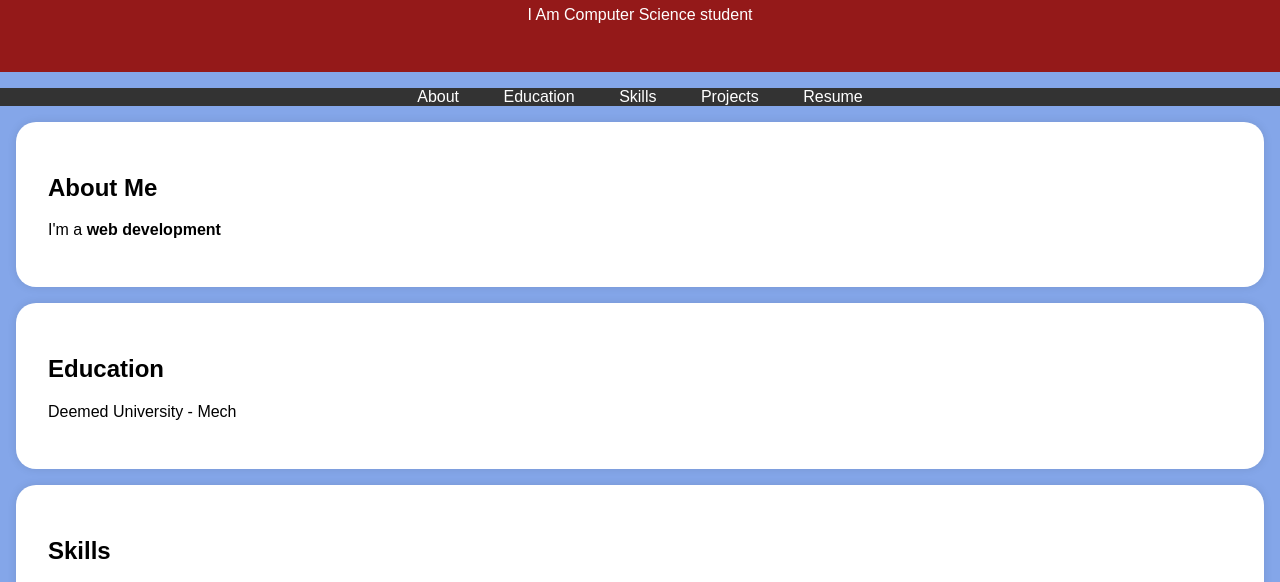
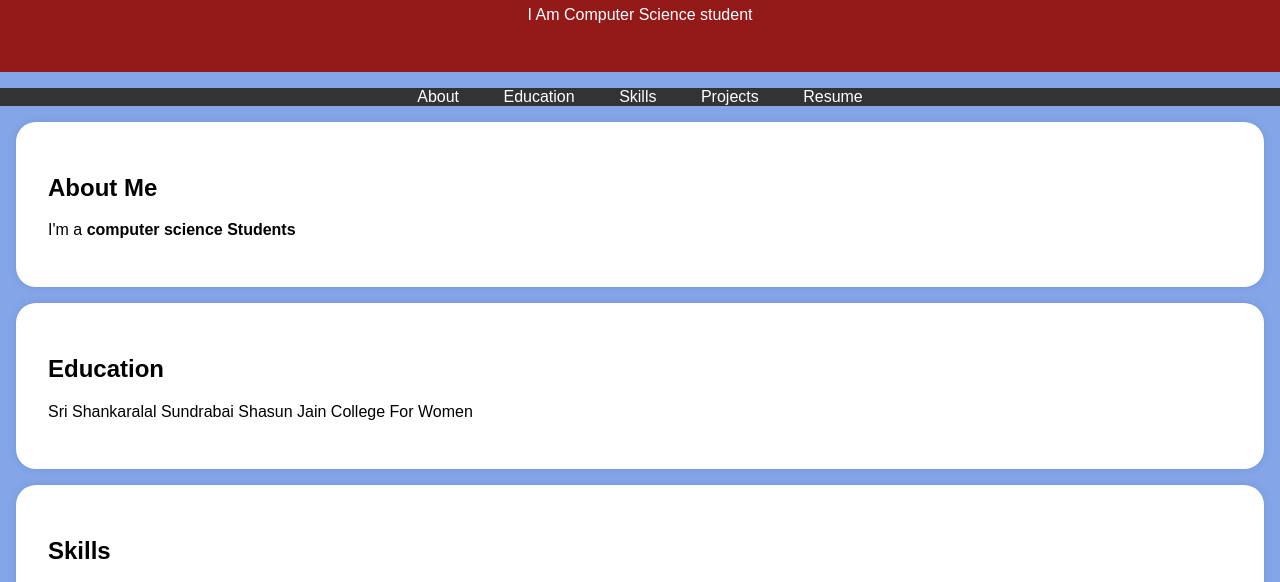
Before and after one commit to sandsandhiya/digital-portfolio, a plain HTML site: page index.html in a window 1280 px wide. Shown: the part 145-727 px from the top of the page. Drawn offline with Linux system fonts and the light colour scheme.

Commit message:
Update index.html

```diff
--- a/index.html
+++ b/index.html
@@ -232,7 +232,7 @@
 
             <h2>About Me</h2>
 
-            <p>I'm a <b>web development</b>
+            <p>I'm a <b> computer science Students</b>
             </p>
 
 
@@ -249,7 +249,7 @@
 
             <h2>Education</h2>
 
-            <p>Deemed University  - Mech</p>
+            <p> Sri Shankaralal Sundrabai Shasun Jain College For Women</p>
 
 
 
@@ -261,7 +261,7 @@
 
 
 
-    <section id="skills">
+    <section id="Skills">
 
         <div class="section-content">
 
```
